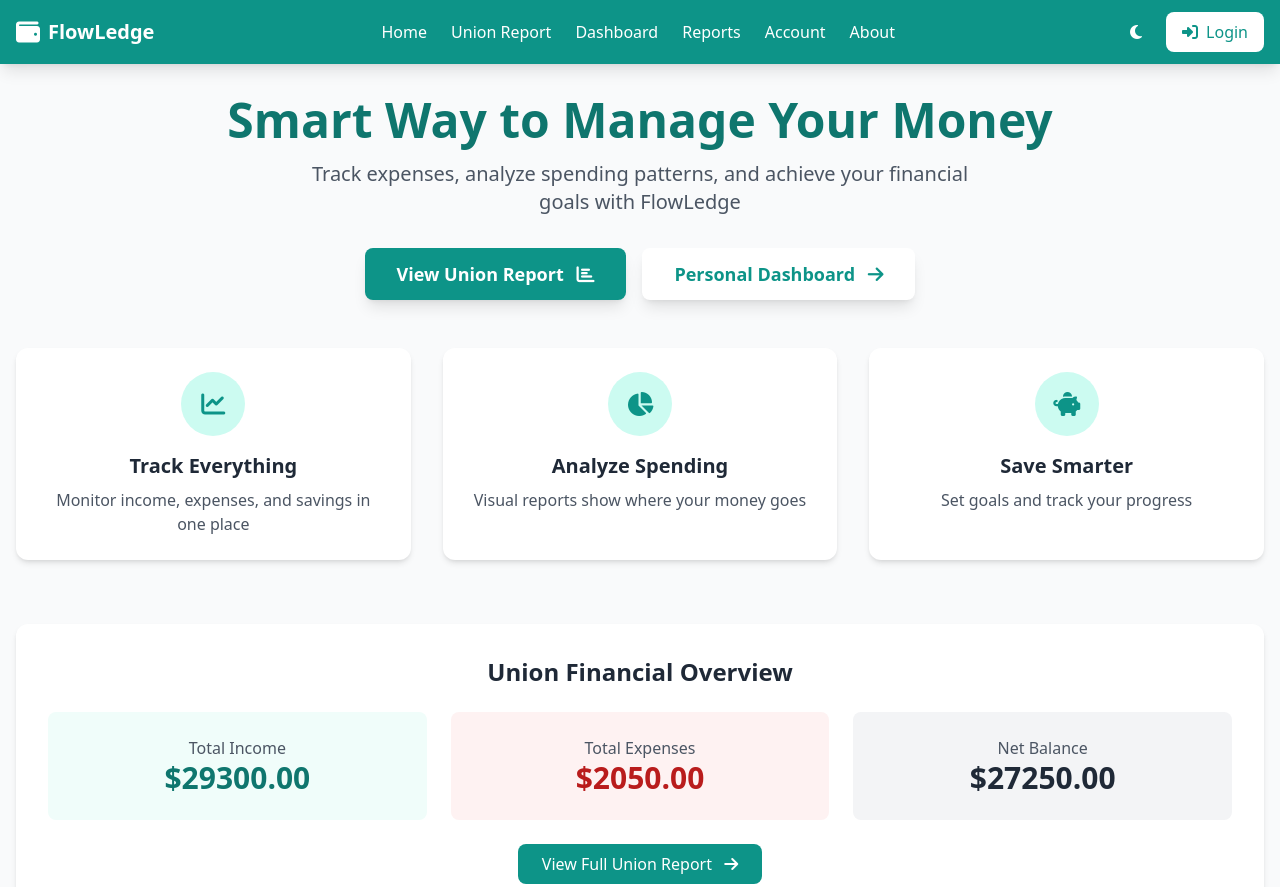
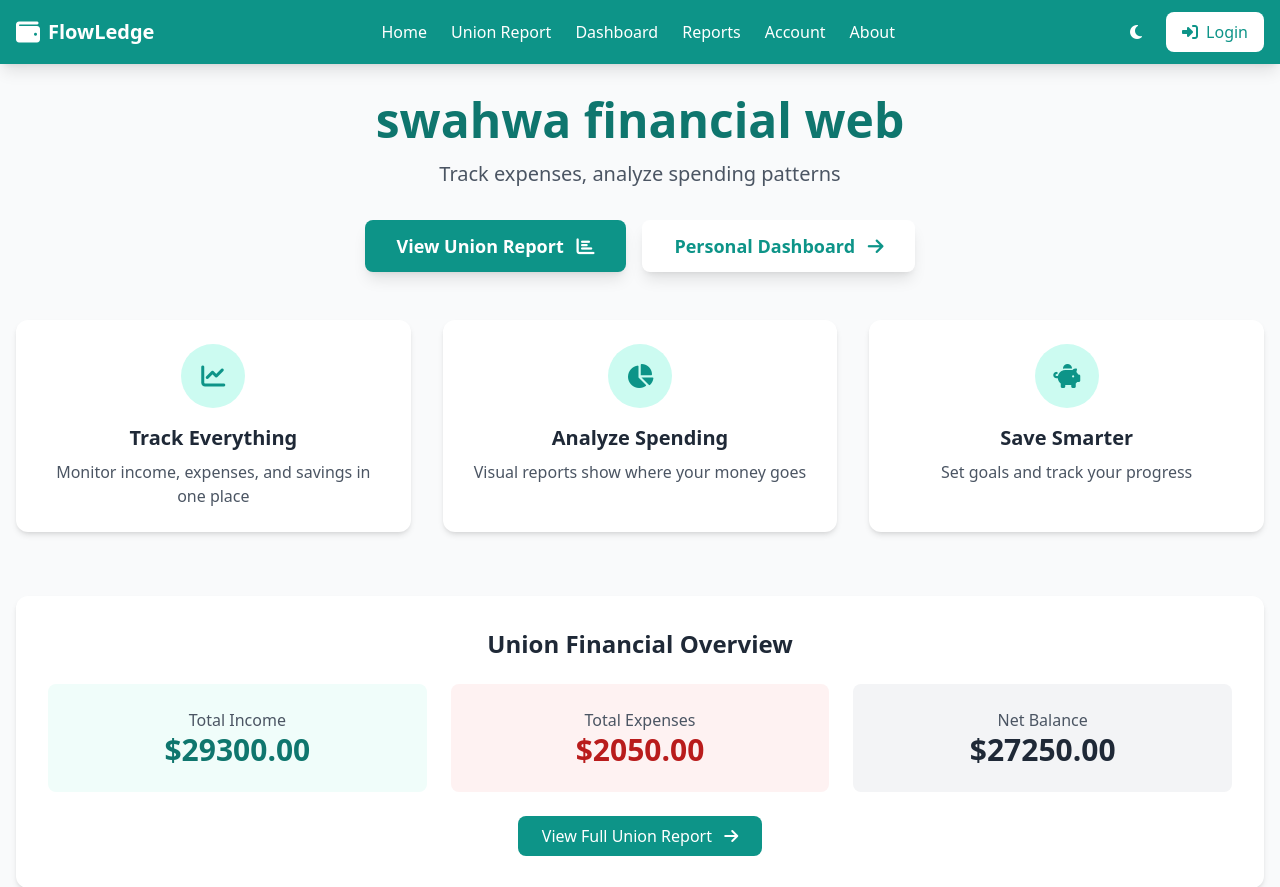
Before and after one commit to rifad248/flowledge, a plain HTML site: page index.html in a window 1280 px wide. Shown: the top 887 px of the page. Drawn offline with nearby package versions, Linux system fonts and the light colour scheme.

Commit message:
hi.indexflowledge

```diff
--- a/index.html
+++ b/index.html
@@ -122,8 +122,8 @@
         <!-- Home Page -->
         <div id="home" class="page active fade-in">
             <div class="text-center mb-12">
-                <h1 class="text-4xl md:text-5xl font-bold text-teal-700 mb-4">Smart Way to Manage Your Money</h1>
-                <p class="text-xl text-gray-600 max-w-2xl mx-auto mb-8">Track expenses, analyze spending patterns, and achieve your financial goals with FlowLedge</p>
+                <h1 class="text-4xl md:text-5xl font-bold text-teal-700 mb-4">swahwa financial web</h1>
+                <p class="text-xl text-gray-600 max-w-2xl mx-auto mb-8">Track expenses, analyze spending patterns</p>
                 <div class="flex flex-col sm:flex-row justify-center gap-4">
                     <button onclick="showPage('union-report')" class="bg-teal-600 text-white px-8 py-3 rounded-lg text-lg font-semibold hover:bg-teal-700 transition shadow-lg">
                         View Union Report <i class="fas fa-chart-bar ml-2"></i>
```
